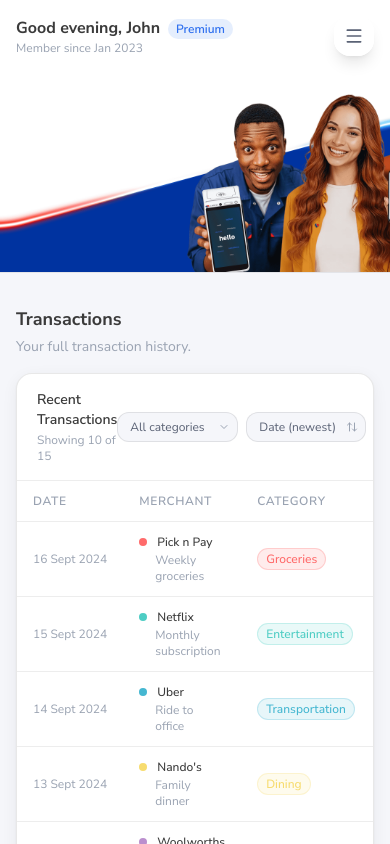
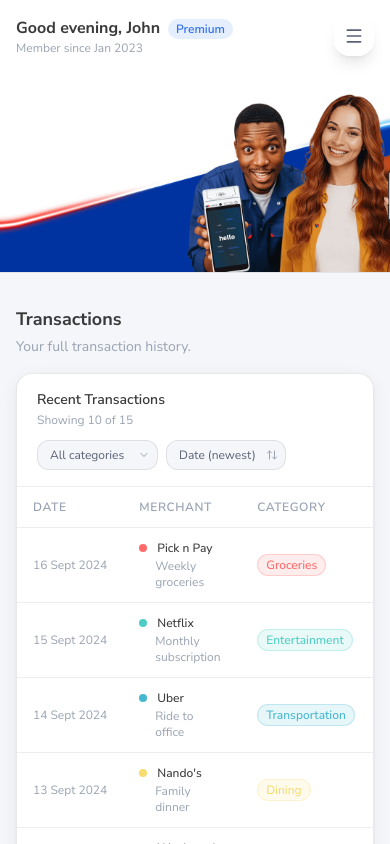
Before and after one commit to DenoRautenbach/Customer-Spending-Insights-Dashboard, a Next.js app: page /transactions in a window 390 px wide. Built offline with nearby package versions, Linux system fonts and the light colour scheme.

Commit message:
Transactions table filter mobile fix

```diff
--- a/components/dashboard/TransactionsTable.tsx
+++ b/components/dashboard/TransactionsTable.tsx
@@ -59,7 +59,7 @@ export default function TransactionsTable() {
     <div className="card flex flex-col overflow-hidden">
       {/* Table header */}
       <div
-        className="flex items-center justify-between px-5 py-4 border-b"
+        className="flex flex-col gap-3 sm:flex-row sm:items-center sm:justify-between px-5 py-4 border-b"
         style={{ borderColor: "var(--border-subtle)" }}
       >
         <div>
```
